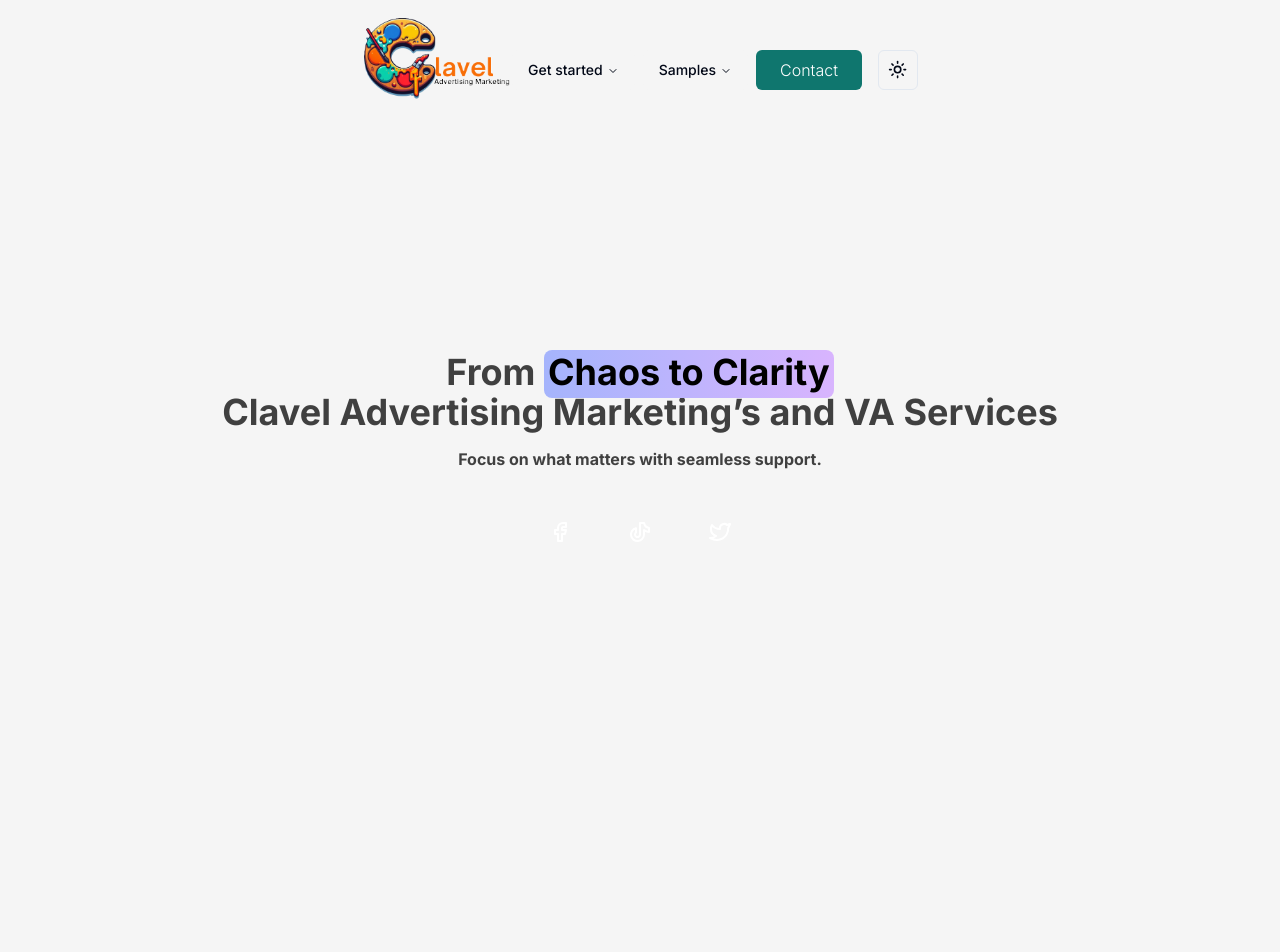
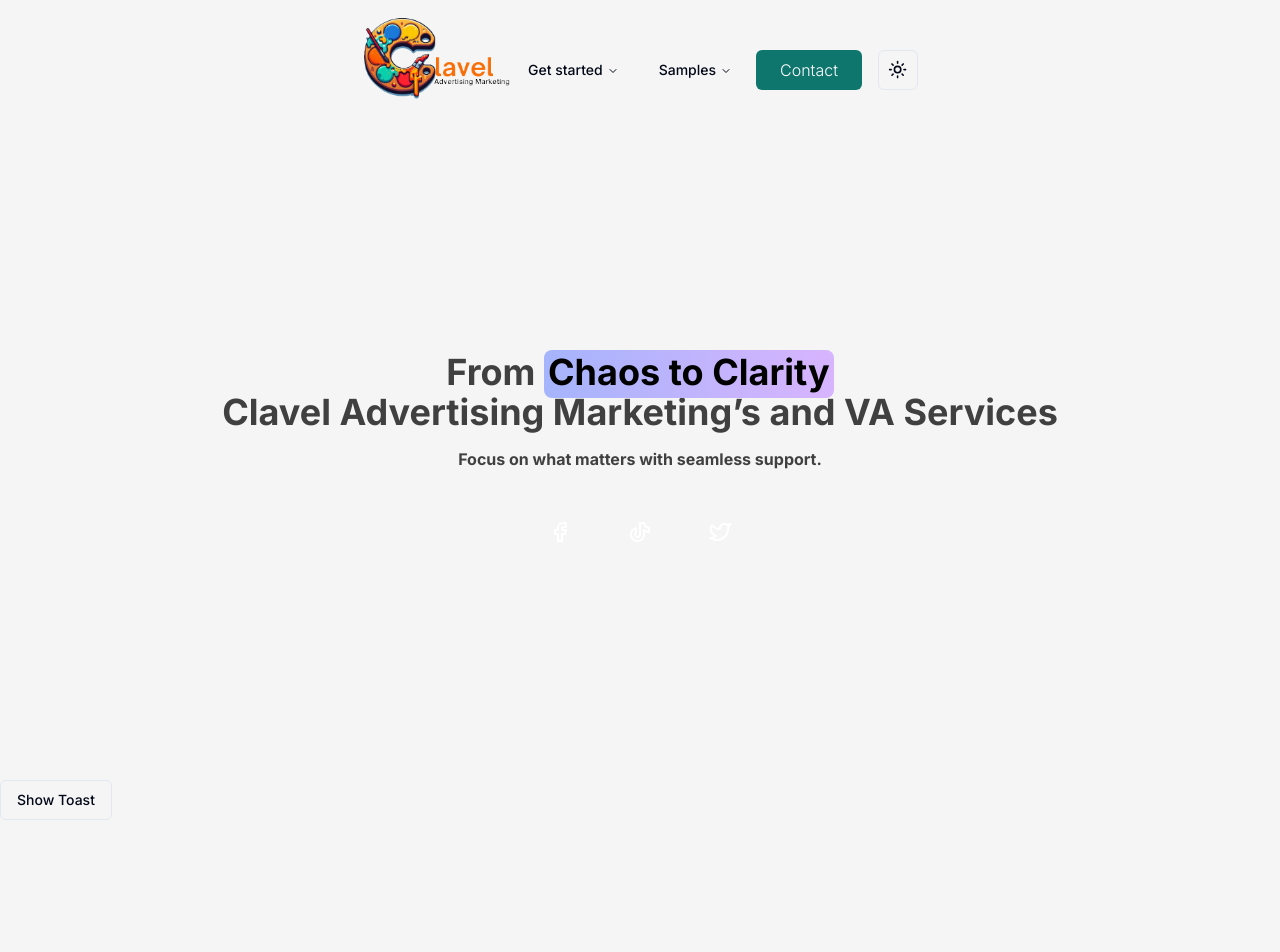
Before and after one commit to clavelian/ClavelAdvertisingMarketing, a Next.js app in the folder cad/: page / in a window 1280 px wide. Shown: the top 952 px of the page. Built offline with nearby package versions, Linux system fonts and the light colour scheme.

Commit message:
testing waters

```diff
--- a/cad/app/layout.tsx
+++ b/cad/app/layout.tsx
@@ -2,6 +2,7 @@ import type { Metadata } from "next";
 import { Inter } from "next/font/google";
 import "./globals.css";
 import { ThemeProvider } from "@/components/theme-provider";
+import { Toaster } from "@/components/ui/toaster";
 
 const inter = Inter({ subsets: ["latin"] });
 
@@ -27,6 +28,7 @@ export default function RootLayout({
           {children}
         </ThemeProvider>
       </body>
+      <Toaster />
     </html>
   );
 }
--- a/cad/app/page.tsx
+++ b/cad/app/page.tsx
@@ -5,6 +5,7 @@ import { StickyScrollRevealDemo } from "../components/stickyScroll";
 import { HeroHighlightDemo } from "../components/hero";
 import { AnimatedModalDemo } from "@/components/animeModal";
 import Footer from "@/components/footer";
+import { ToastSimple } from "@/components/toast";
 
 export default function Home() {
   return (
@@ -18,6 +19,7 @@ export default function Home() {
       {/* =================body section================= */}
       <main className="h-[55rem]">
         <HeroHighlightDemo />
+        <ToastSimple />
       </main>
       <div className="fixed bottom-[10rem] right-[6rem]">
         <aside className=""></aside>
```
